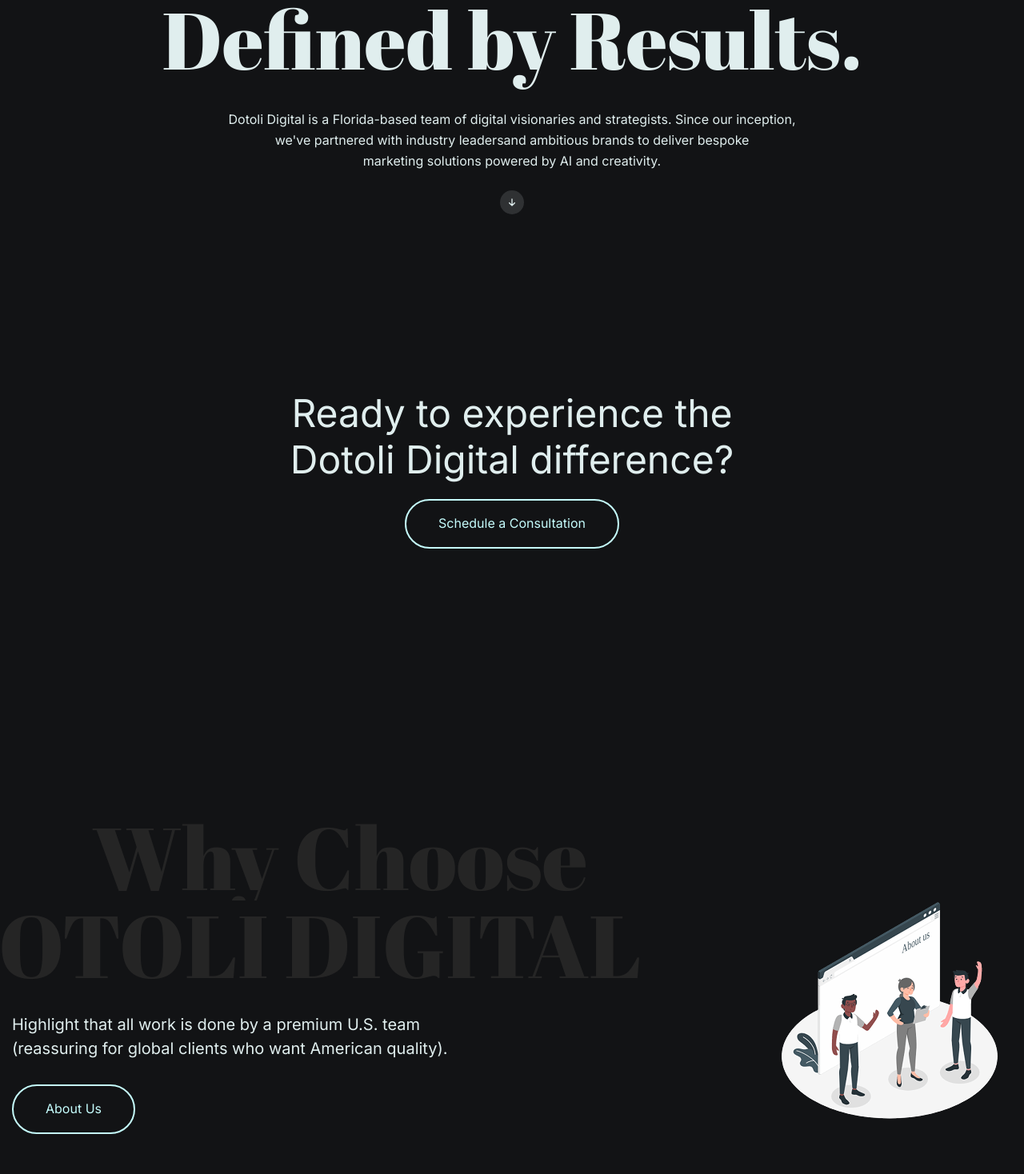
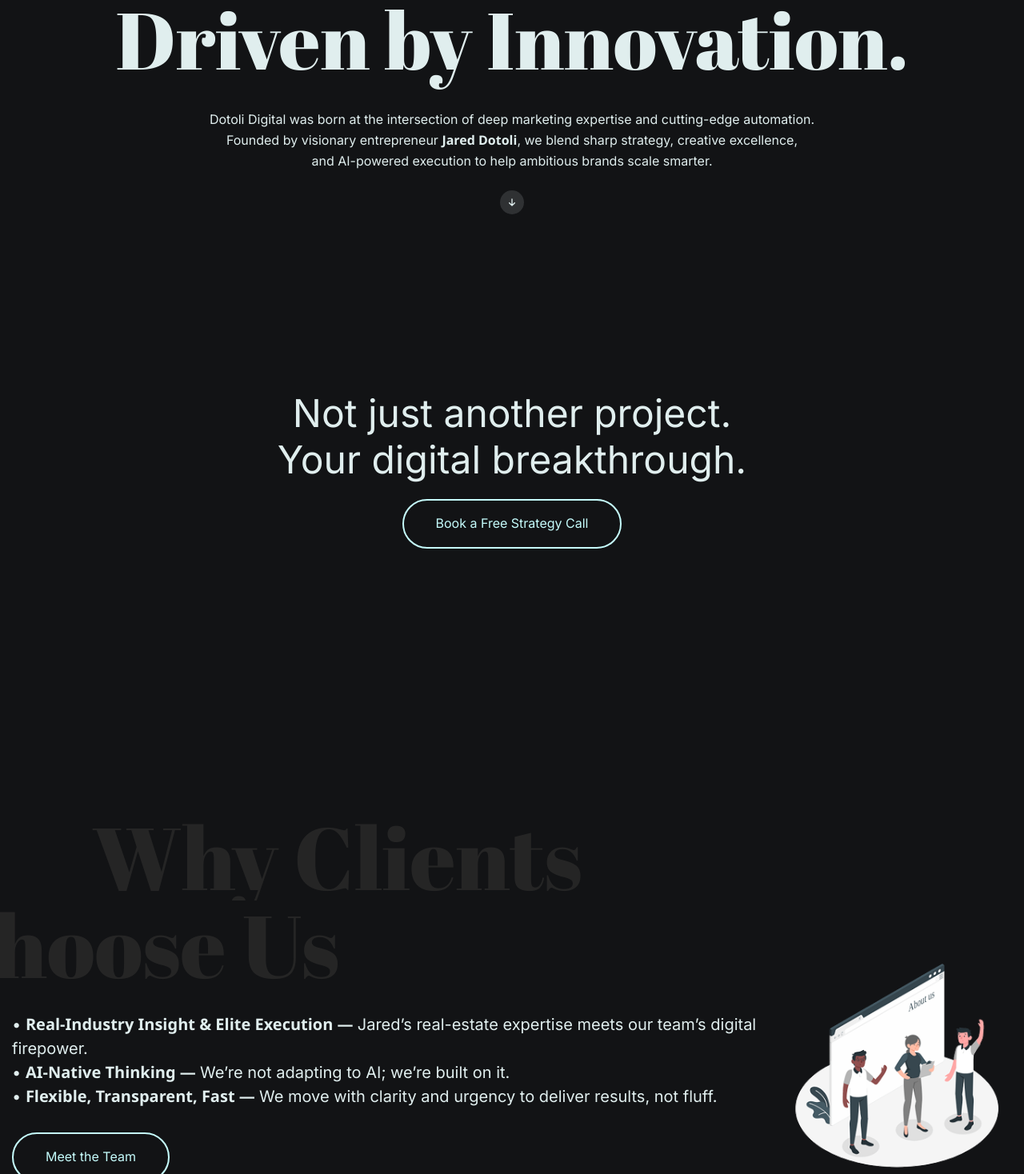
Before and after one commit to waseemlinuxfreakz/dotolidigital, a Next.js app: page /about in a window 1280 px wide. Shown: the part 322-1790 px from the top of the page at 80% size. Built offline with nearby package versions, Linux system fonts and the light colour scheme.

Commit message:
all changes done fresh

```diff
--- a/src/app/about/page.jsx
+++ b/src/app/about/page.jsx
@@ -1,3 +1,4 @@
+/*  app/about/page.jsx  */
 "use client";
 import { ClientTestimonial } from "../components/ClientTestimonial";
 import { CounterSection } from "../components/CounterSection";
@@ -9,30 +10,41 @@
 import { WhoWeAre } from "../components/WhoWeAre";
 
 export default function About() {
-  //await new Promise((resolve) => setTimeout(resolve, 5000));
   return (
     <>
+      {/* ───── HERO ───── */}
       <HeroAllSection
-        id={"sm-bg-text-sec"}
-        title1={"Driven by Innovation,"}
-        title2={"Defined by Results."}
-        description={`Dotoli Digital is a Florida-based team of digital visionaries and strategists. Since our inception,<br /> we've partnered with industry leadersand ambitious brands to deliver bespoke<br />  marketing solutions powered by AI and creativity.`}
+        id="sm-bg-text-sec"
+        title1="Built for Performance."
+        title2="Driven by Innovation."
+        description={`Dotoli Digital was born at the intersection of deep marketing expertise and cutting-edge automation.<br />Founded by visionary entrepreneur <strong>Jared Dotoli</strong>, we blend sharp strategy, creative excellence, <br />and AI-powered execution to help ambitious brands scale smarter.`}
       />
-      <TextCounterSection text={`Ready to experience the<br /> Dotoli Digital difference?`} btn_text={"Schedule a Consultation"} btn_link={"/team"} />
 
-      {/*  <BannerSection title={"strategic. sreative. built to convert."} /> */}
+      {/* ───── CTA BANNER ───── */}
+      <TextCounterSection text={`Not just another project.<br />Your digital breakthrough.`} btn_text="Book a Free Strategy Call" btn_link="/contact" />
 
+      {/* ───── WHO WE ARE / WHY CHOOSE US ───── */}
       <WhoWeAre
-        title1={"Why Choose"}
-        title2={"DOTOLI DIGITAL"}
-        paragraph={`Highlight that all work is done by a premium U.S. team <br />(reassuring for global clients who want American quality).`}
-        btn_text={"About Us"}
-        btn_link={"/about"}
+        title1="Why Clients"
+        title2="Choose Us"
+        paragraph={`• <strong>Real-Industry Insight & Elite Execution — </strong>Jared’s real-estate expertise meets our team’s digital firepower.<br />
+          • <strong>AI-Native Thinking — </strong>We’re not adapting to AI; we’re built on it.<br />
+          • <strong>Flexible, Transparent, Fast — </strong>We move with clarity and urgency to deliver results, not fluff.`}
+        btn_text="Meet the Team"
+        btn_link="/team"
       />
+
+      {/* ───── COUNTERS / METRICS ───── */}
       <CounterSection />
-      <PageTitle />
+
+      {/* ───── WHAT WE DO BEST (simple title component) ───── */}
+      <PageTitle title="What We Do Best" subtitle="Performance Marketing • AI Automation • CRM Setup • VR Experiences • Branding & Creative • Custom Funnels" />
+
+      {/* ───── TESTIMONIALS & LOGOS ───── */}
       <ClientTestimonial />
       <LogoTracker />
+
+      {/* ───── FOOTER ───── */}
       <Footer />
     </>
   );
--- a/src/app/components/Footer.jsx
+++ b/src/app/components/Footer.jsx
@@ -67,7 +67,8 @@
               </h3>
             </div>
             <div className="btn">
-              <Link href="/about">Start Your Project</Link>
+              {/*  */}
+              <Link href="/contact">Book a Free Strategy Call</Link>
             </div>
           </div>
         </div>
--- a/src/app/components/Header.jsx
+++ b/src/app/components/Header.jsx
@@ -51,27 +51,27 @@
               <ul>
                 <li>
                   <Link href="/our-work" className="title-1 menu-link" onClick={closeMenu} tabIndex={isMenuOpen ? 0 : -1}>
-                    work
+                    Our Work
                   </Link>
                 </li>
                 <li>
                   <Link href="/about" className="title-1 menu-link" onClick={closeMenu} tabIndex={isMenuOpen ? 0 : -1}>
-                    about
+                    About Us
                   </Link>
                 </li>
                 <li>
                   <Link href="/services" className="title-1 menu-link" onClick={closeMenu} tabIndex={isMenuOpen ? 0 : -1}>
-                    services
+                    Services
                   </Link>
                 </li>
                 <li>
                   <Link href="/team" className="title-1 menu-link" onClick={closeMenu} tabIndex={isMenuOpen ? 0 : -1}>
-                    team
+                    Teams
                   </Link>
                 </li>
                 <li>
                   <Link href="/contact" className="title-1 menu-link" onClick={closeMenu} tabIndex={isMenuOpen ? 0 : -1}>
-                    contact
+                    Contact Us
                   </Link>
                 </li>
               </ul>
```
